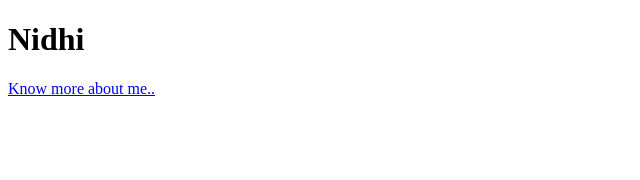
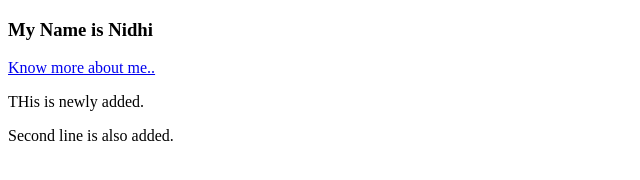
Before and after one commit to nidhitiwari11998/my-portolio, a plain HTML site: page index.html in a window 1280 px wide. Shown: the whole page, without its empty margins (0-640 px from the left). Drawn offline with Linux system fonts and the light colour scheme.

Commit message:
Commit gitignore

```diff
--- a/index.html
+++ b/index.html
@@ -7,8 +7,9 @@
     <title>My Portfolio</title>
 </head>
 <body>
-    <h1>Nidhi</h1>
-
+    <h3>My Name is Nidhi</h3>
     <a href="about.html"> Know more about me..</a>
+    <p>THis is newly added.</p>
+    <p>Second line is also added.</p>
 </body>
 </html>
```
